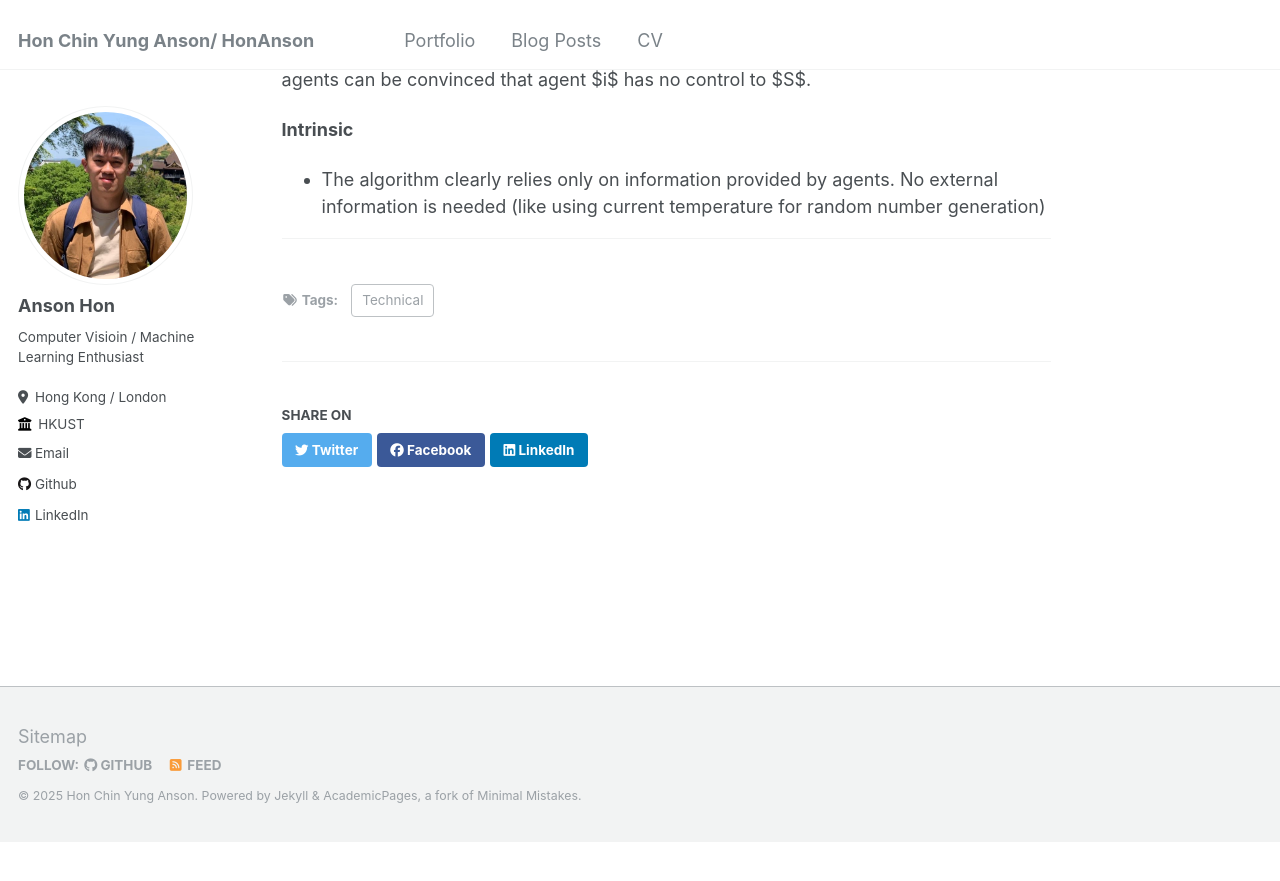
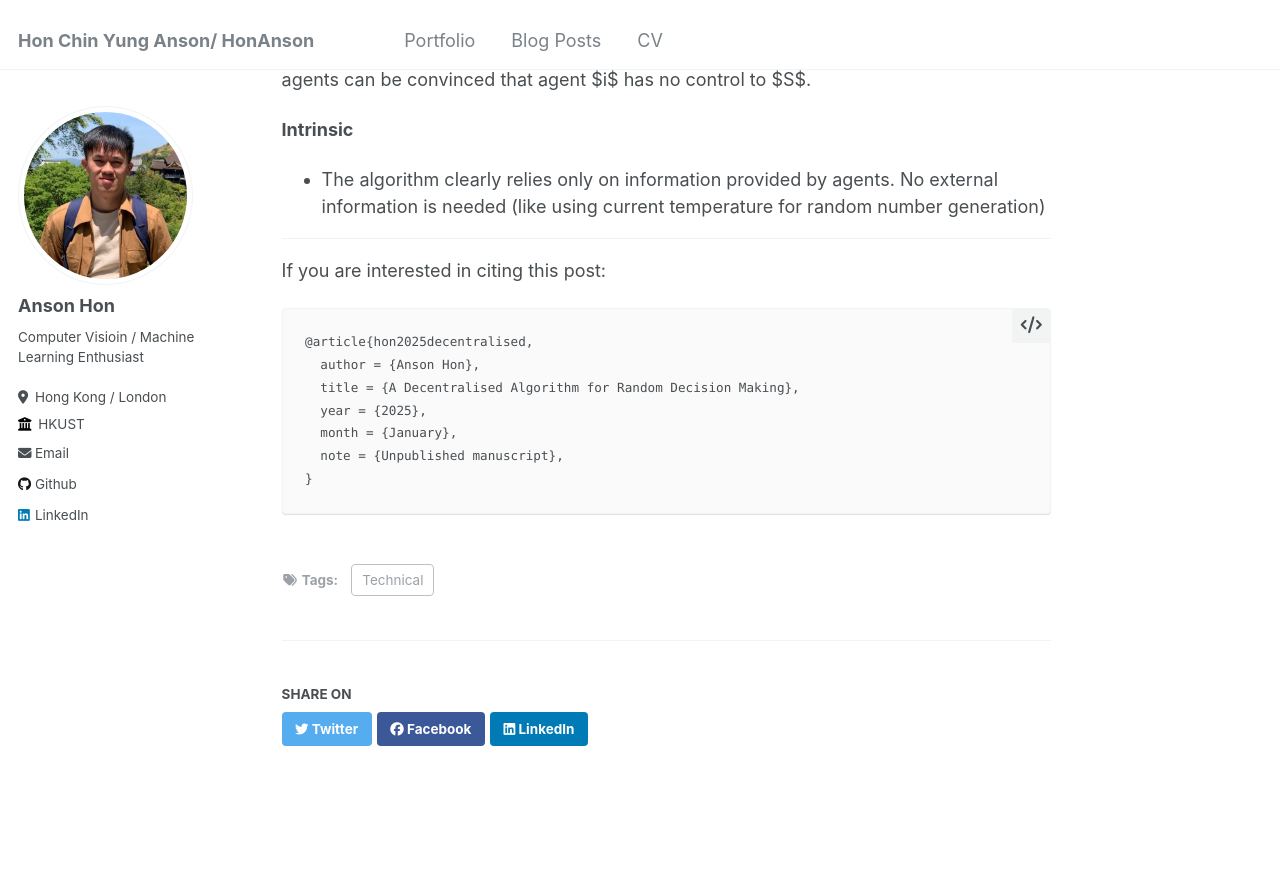
Before and after one commit to HonAnson/HonAnson.github.io, a Jekyll site: the page built from _posts/2025-01-03-blog-post-1.md, in a window 1280 px wide and 900 px high, scrolled down 1612 px. Shown: the top 881 px of the window. Built offline with Jekyll 4.4.1, drawn with Linux system fonts in a browser that asks for light colours; before the commit the page ends 2454 px from its top, so only the background shows below that; some of the changed text lies outside the part shown.

Commit message:
Add citation to post

````diff
--- a/_posts/2025-01-03-blog-post-1.md
+++ b/_posts/2025-01-03-blog-post-1.md
@@ -61,3 +62,14 @@ Clearly, if $u_i$ is private to agent $i$, $S'$ will be independent from $u_i$ a
 - The algorithm clearly relies only on information provided by agents. No external information is needed (like using current temperature for random number generation)
 
 ----------------
+
+If you are interested in citing this post:
+```
+@article{hon2025decentralised,
+  author = {Anson Hon},
+  title = {A Decentralised Algorithm for Random Decision Making},
+  year = {2025},
+  month = {January},
+  note = {Unpublished manuscript},
+}
+```
````
Also changed, not shown: other parts of _posts/2025-01-03-blog-post-1.md (+1 -0 lines).
